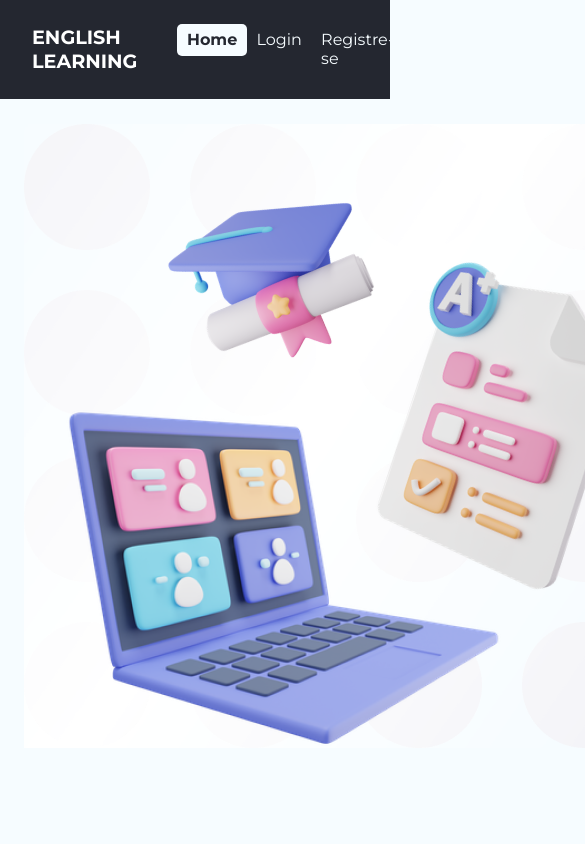
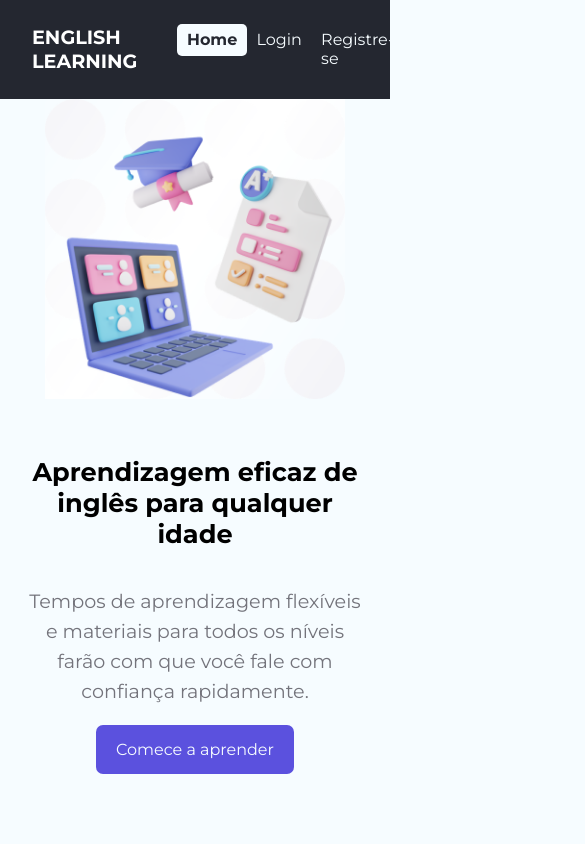
Before and after one commit to AlexMoreni/english-learning, a React (Vite) app: page / in a window 390 px wide. Shown: the top 844 px of the page, 585 px wide, since content can reach past the window. Built offline with nearby package versions, Linux system fonts and the light colour scheme; no server answers.

Commit message:
creating page responsiveness

```diff
--- a/src/pages/CreateWord/CreateWord.module.css
+++ b/src/pages/CreateWord/CreateWord.module.css
@@ -1,5 +1,16 @@
 .create_word {
   text-align: center;
+
+  @media (max-width: 480px) {
+    max-width: 100%;
+    padding: 0 1rem;
+  }
+}
+
+.create_word form {
+  @media (max-width: 480px) {
+    max-width: 300px;
+  }
 }
 
 .create_word h2 {
--- a/src/pages/Dashboard/Dashboard.module.css
+++ b/src/pages/Dashboard/Dashboard.module.css
@@ -3,12 +3,30 @@
   display: flex;
   padding: 0 2rem;
   justify-content: space-between;
+
+  @media (max-width: 480px) {
+    padding: 0 1rem;
+    height: 17vh;
+  }
+
+  @media (min-width: 481px) and (max-width: 767px) {
+    padding: 0 1rem;
+    height: 23vh;
+  }
+
+  @media (min-width: 768px) and (max-width: 991px) {
+    height: 20vh;
+  }
 }
 
 .header .cards {
   display: flex;
   align-items: center;
   gap: 30px;
+
+  @media (max-width: 480px) {
+    margin: 0 auto;
+  }
 }
 
 .header .cards div:hover {
@@ -25,10 +43,27 @@
   border-radius: 10px;
   cursor: pointer;
   box-shadow: 10px 10px 16px -11px rgba(0, 0, 0, 0.75);
+
+  @media (max-width: 480px) {
+    width: 150px;
+    height: 90px;
+    padding-left: 0;
+    display: flex;
+    align-items: center;
+    justify-content: center;
+  }
+
+  @media (min-width: 481px) and (max-width: 767px) {
+    width: 260px;
+  }
 }
 
 .header .cards div img {
   width: 100px;
+
+  @media (max-width: 480px) {
+    display: none;
+  }
 }
 
 .header .calendar {
@@ -38,6 +73,14 @@
   margin: 2rem;
   border-radius: 1rem;
   box-shadow: 10px 10px 16px -11px rgba(0, 0, 0, 0.75);
+
+  @media (max-width: 991px) {
+    display: none;
+  }
+
+  @media (min-width: 992px) and (max-width: 1199px) {
+    width: 300px;
+  }
 }
 
 .header .calendar div + div {
@@ -51,4 +94,9 @@
   color: #fff;
   border-radius: 4px;
   padding-left: 6px;
+
+  @media (max-width: 767px) {
+    max-width: 90%;
+    margin-left: 1rem;
+  }
 }
--- a/src/pages/Dictionary/Dictionary.module.css
+++ b/src/pages/Dictionary/Dictionary.module.css
@@ -25,6 +25,10 @@
   display: flex;
   justify-content: space-between;
   gap: 30px;
+
+  @media (max-width: 480px) {
+    max-width: 90%;
+  }
 }
 
 .dictionary form input {
--- a/src/pages/Explore/Explore.module.css
+++ b/src/pages/Explore/Explore.module.css
@@ -10,6 +10,10 @@
   width: 100px;
   padding: 10px 2em;
   text-align: center;
+
+  @media (max-width: 480px) {
+    margin: 1.4rem auto;
+  }
 }
 
 .explore section div {
--- a/src/pages/Home/Home.module.css
+++ b/src/pages/Home/Home.module.css
@@ -1,9 +1,31 @@
+.container_responsive {
+  @media (max-width: 767px) {
+    display: flex;
+    max-width: 100%;
+    flex-direction: column;
+    gap: 60px;
+  }
+}
+
 .container_content {
   min-height: 80vh;
   display: flex;
   justify-content: space-between;
   align-items: center;
   padding: 0 1.5em;
+
+  @media (max-width: 991px) {
+    flex-direction: column;
+  }
+
+  @media (min-width: 992px) and (max-width: 1199px) {
+    padding: 0rem;
+    min-height: 20vh;
+  }
+
+  @media (min-width: 1200px) and (max-width: 1919px) {
+    min-height: 75vh;
+  }
 }
 
 .container_content div {
@@ -11,12 +33,27 @@
   display: flex;
   flex-direction: column;
   align-items: center;
+
+  @media (max-width: 1199px) {
+    max-width: 100%;
+    text-align: center;
+  }
 }
 
 .container_content div h1 {
   width: 545px;
-  font-size: 3.2em;
+  font-size: 3.1em;
   margin-bottom: 18px;
+
+  @media (max-width: 480px) {
+    max-width: 100%;
+    font-size: 1.6rem;
+  }
+
+  @media (min-width: 992px) and (max-width: 1199px) {
+    max-width: 100%;
+    font-size: 2.3rem;
+  }
 }
 
 .container_content div p {
@@ -37,3 +74,23 @@
 .container_content div .buttonStart:hover {
   background-color: rgb(67, 58, 199);
 }
+
+.container_content img {
+  @media (max-width: 480px) {
+    width: 300px;
+  }
+
+  @media (min-width: 481px) and (max-width: 767px) {
+    max-width: 100%;
+  }
+
+  @media (min-width: 768px) and (max-width: 991px) {
+    width: 500px;
+  }
+
+  @media (min-width: 992px) and (max-width: 1199px) {
+    width: 450px;
+  }
+}
+
+/*Olhar o small device, erro de overflow-x, que ~e a navbar*/
--- a/src/pages/Home/Home.tsx
+++ b/src/pages/Home/Home.tsx
@@ -5,6 +5,7 @@ import { Link } from "react-router-dom";
 export function Home({ user }: any) {
   return (
     <>
+      <div className={styles.container_responsive}>
         <div className={styles.container_content}>
           <img src="illustrations-home.png" alt="" />
           <div>
@@ -33,8 +34,8 @@ export function Home({ user }: any) {
             <p>
               Você terá uma experiência de ensino completa, que lhe permitirá
               progredir do zero até a fluência em inglês. Com esse conteúdo você
-            se sentirá confiante para entender, falar bem e ser compreendido em
-            qualquer lugar do mundo.
+              se sentirá confiante para entender, falar bem e ser compreendido
+              em qualquer lugar do mundo.
             </p>
             {user ? (
               <Link to="/dashboard" className={styles.buttonStart}>
@@ -48,6 +49,7 @@ export function Home({ user }: any) {
           </div>
           <img src="illustration-ads.png" alt="" />
         </div>
+      </div>
     </>
   );
 }
--- a/src/pages/Login/Login.module.css
+++ b/src/pages/Login/Login.module.css
@@ -1,5 +1,12 @@
 .login {
   text-align: center;
+}
+
+.login form {
+  @media (max-width: 480px) {
+    max-width: 300px;
+    margin-top: 2rem;
+  }
 }
 
 .login p {
--- a/src/pages/Register/Register.module.css
+++ b/src/pages/Register/Register.module.css
@@ -1,5 +1,11 @@
 .register {
   text-align: center;
+}
+
+.register form {
+  @media (max-width: 480px) {
+    max-width: 300px;
+  }
 }
 
 .register p {
--- a/src/pages/Test/Test.module.css
+++ b/src/pages/Test/Test.module.css
@@ -99,6 +99,11 @@
   align-items: center;
   justify-content: center;
   flex-direction: column;
+
+  @media (max-width: 767px) {
+    text-align: center;
+    padding: 0 1rem;
+  }
 }
 
 .wordNotFound h1 {
```
Lines whose indentation alone changed are shown as unchanged.
